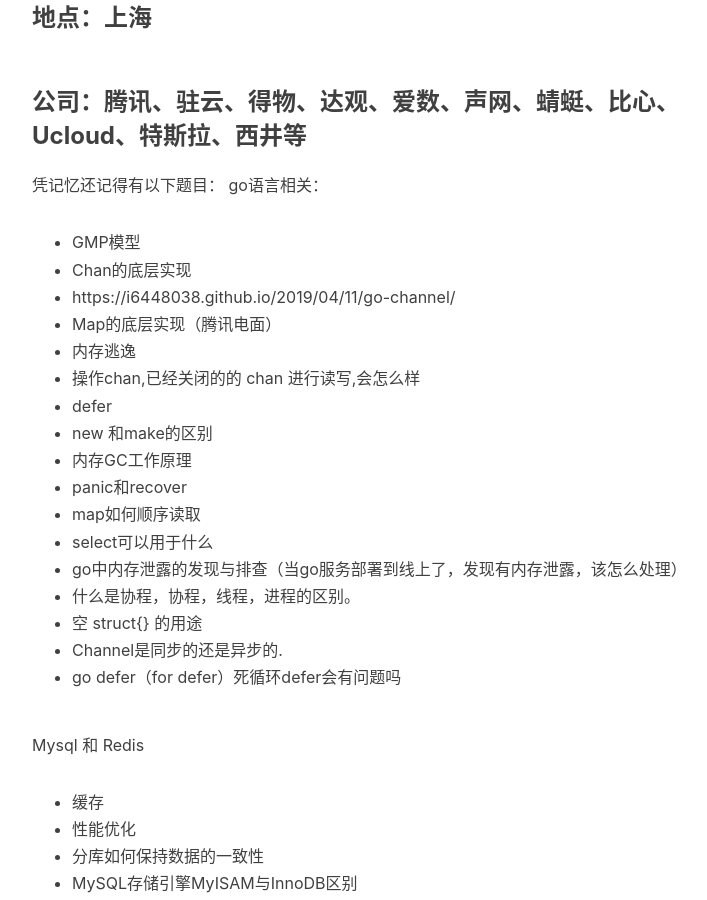
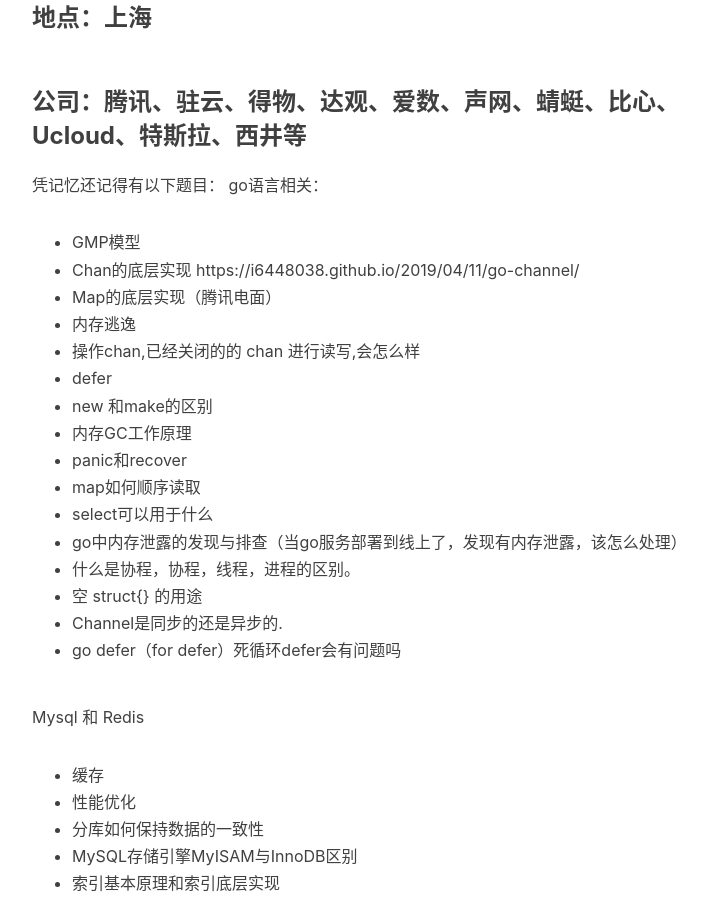
Before and after one commit to Ma-Yihang/futuretechx.github.io, a Jekyll site: the page built from _posts/2021-03-20-interview-summary.md, in a window 1280 px wide and 900 px high, scrolled down 675 px. Shown: the whole window, without its empty margins (233-940 px from the left). Built offline with Jekyll 4.4.1, drawn with Linux system fonts in a browser that asks for light colours; nearby versions of some CDN libraries; our own code applies the rules of GitHub Pages for plain Markdown files; comment, search, counter and statistics services are not loaded.

```diff
--- a/_posts/2021-03-20-interview-summary.md
+++ b/_posts/2021-03-20-interview-summary.md
@@ -6,7 +6,7 @@
 go语言相关：
 - GMP模型
 - Chan的底层实现
-- https://i6448038.github.io/2019/04/11/go-channel/
+ https://i6448038.github.io/2019/04/11/go-channel/
 - Map的底层实现（腾讯电面）
 - 内存逃逸
 - 操作chan,已经关闭的的 chan 进行读写,会怎么样
```
